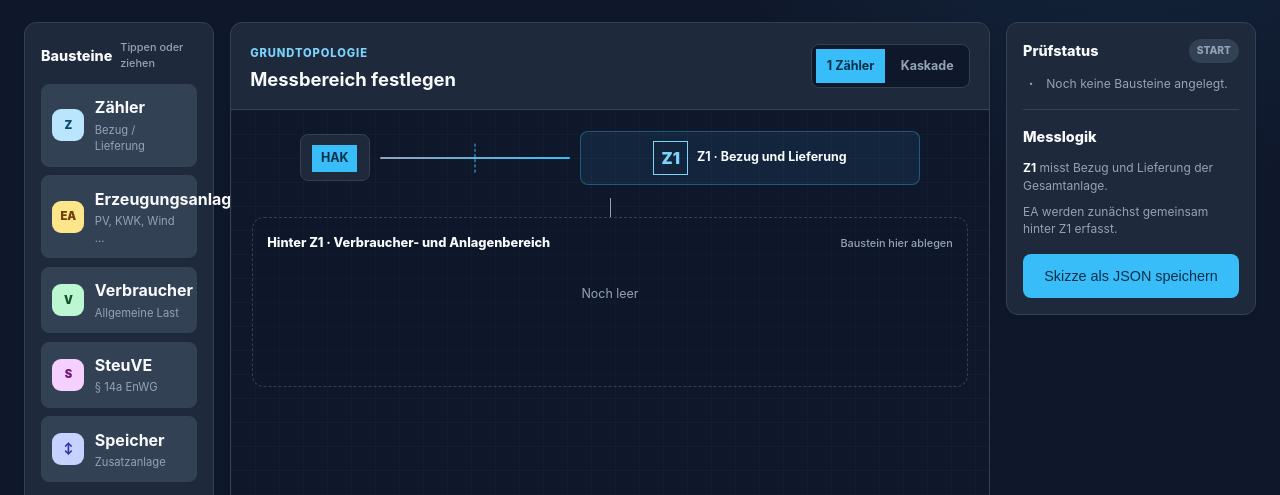
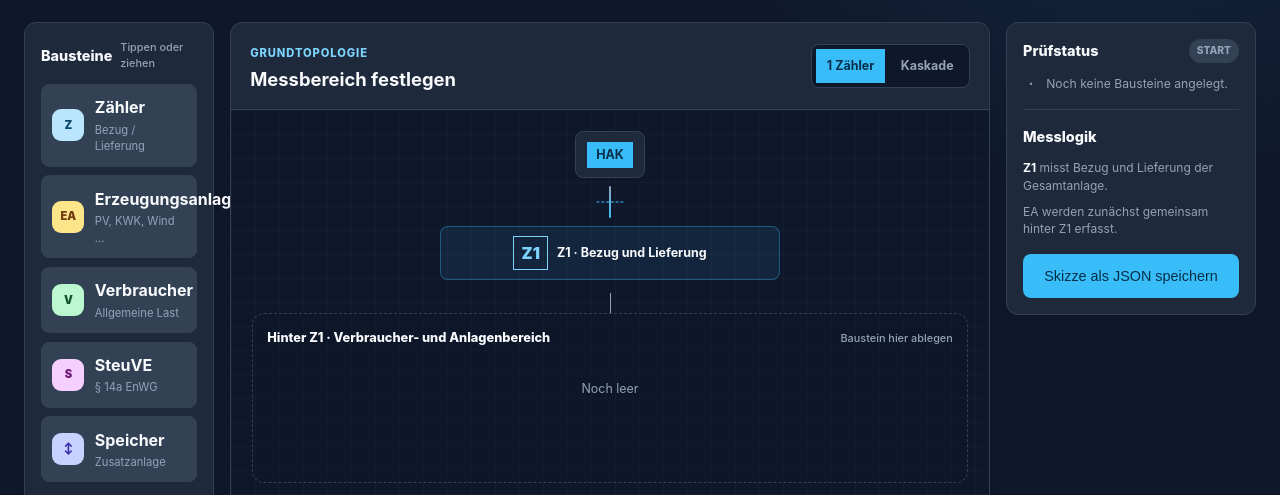
Before and after one commit to KrefelderJung/wattspur-beta, a plain HTML site: page index.html in a window 1280 px wide. Both pictures are taken after a click on the button "Messkonzept-Konfigurator öffnen". Shown: the part 262-757 px from the top of the page. Drawn offline with Linux system fonts and the light colour scheme.

Commit message:
Restore vertical HAK to meter flow

```diff
--- a/messkonzept.js
+++ b/messkonzept.js
@@ -189,7 +189,7 @@ function mkRenderMeterNode(index) {
 
 function mkRenderHakMeterRow() {
     return `
-        <div class="mk-supply-row" aria-label="Hausanschlusskasten mit erstem Zähler">
+        <div class="mk-supply-column" aria-label="Hausanschlusskasten mit erstem Zähler">
             <div class="mk-hak-node" title="Hausanschlusskasten"><b>HAK</b></div>
             <div class="mk-supply-connector" aria-hidden="true">
                 <span class="mk-ownership-marker" title="Eigentumsgrenze"></span>
--- a/service-worker.js
+++ b/service-worker.js
@@ -1,4 +1,4 @@
-const APP_VERSION = '2026.08.09-beta.9';
+const APP_VERSION = '2026.08.09-beta.10';
 const CACHE_NAME = `lastgang-analyse-${APP_VERSION}`;
 
 const ASSETS_TO_CACHE = [
--- a/styles.css
+++ b/styles.css
@@ -1041,12 +1041,11 @@ body {
     background-size: 24px 24px;
 }
 
-.mk-supply-row {
+.mk-supply-column {
     display: grid;
-    grid-template-columns: auto minmax(3rem, 1fr) minmax(180px, 340px);
-    align-items: center;
-    gap: 0.65rem;
-    width: min(620px, 100%);
+    justify-items: center;
+    gap: 0.5rem;
+    width: min(340px, 100%);
     margin: 0 auto 0.85rem;
 }
 
@@ -1071,25 +1070,27 @@ body {
 
 .mk-supply-connector {
     position: relative;
-    min-height: 2.3rem;
-    display: flex;
-    align-items: center;
+    width: 2rem;
+    height: 2rem;
+    display: flex;
+    align-items: center;
+    justify-content: center;
 }
 
 .mk-supply-line {
-    width: 100%;
-    height: 2px;
+    width: 2px;
+    height: 100%;
     border-radius: 999px;
-    background: linear-gradient(90deg, var(--text-muted), var(--primary-color));
+    background: linear-gradient(180deg, var(--text-muted), var(--primary-color));
 }
 
 .mk-ownership-marker {
     position: absolute;
     top: 50%;
     left: 50%;
-    width: 0;
-    height: 1.8rem;
-    border-left: 1px dashed var(--primary-color);
+    width: 1.7rem;
+    height: 0;
+    border-top: 1px dashed var(--primary-color);
     transform: translate(-50%, -50%);
 }
 
@@ -1098,6 +1099,8 @@ body {
     align-items: center;
     justify-content: center;
     gap: 0.55rem;
+    width: 100%;
+    box-sizing: border-box;
     min-width: 0;
     margin: 0;
     padding: 0.55rem;
@@ -1513,11 +1516,6 @@ body {
     .mk-canvas {
         min-height: 400px;
         padding: 0.75rem;
-    }
-
-    .mk-supply-row {
-        grid-template-columns: auto minmax(1.5rem, 1fr) minmax(135px, 1.7fr);
-        gap: 0.4rem;
     }
 
     .mk-hak-node {
```
Also changed, not shown: tests.html (+1 -1 lines).
